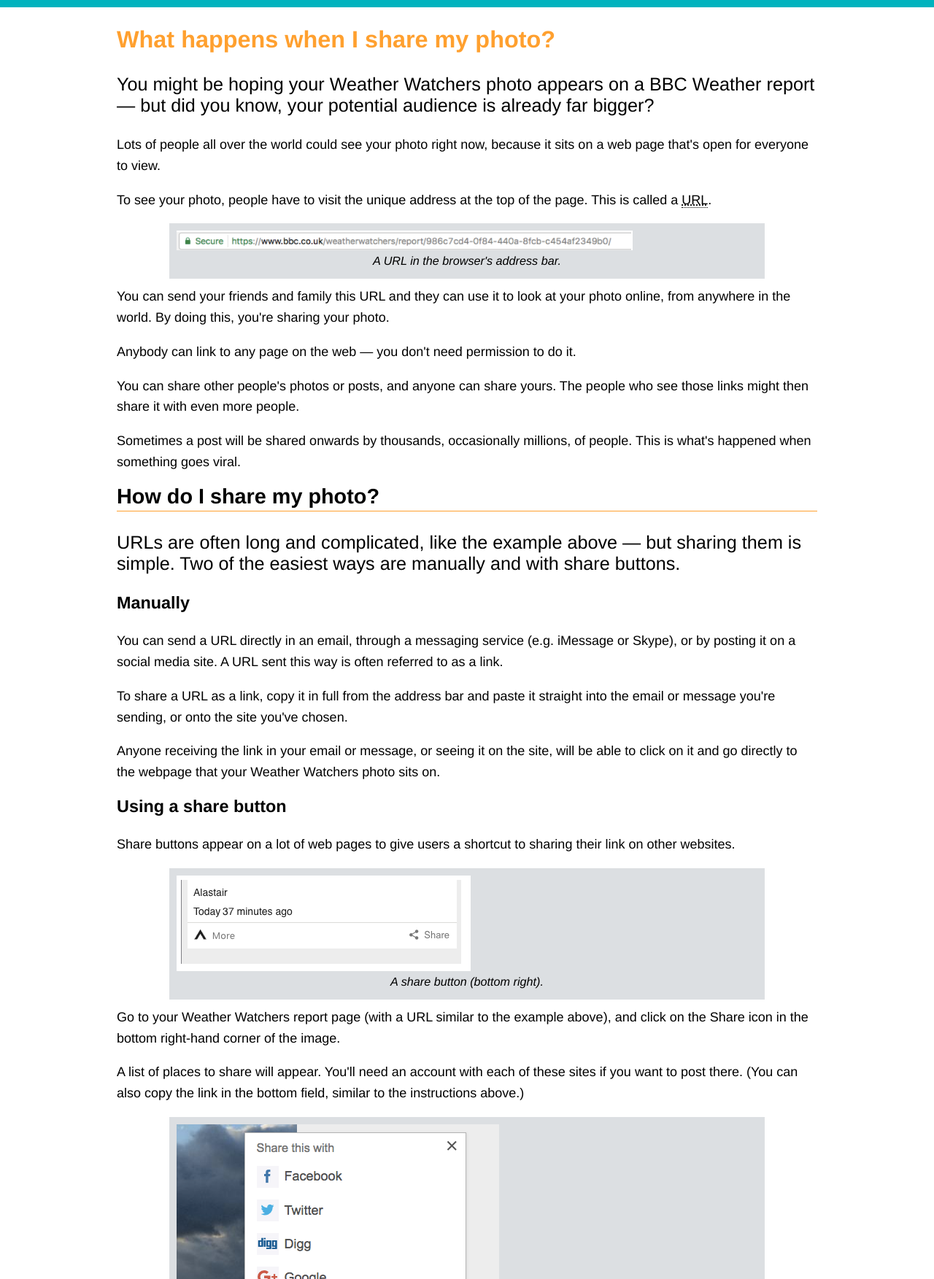
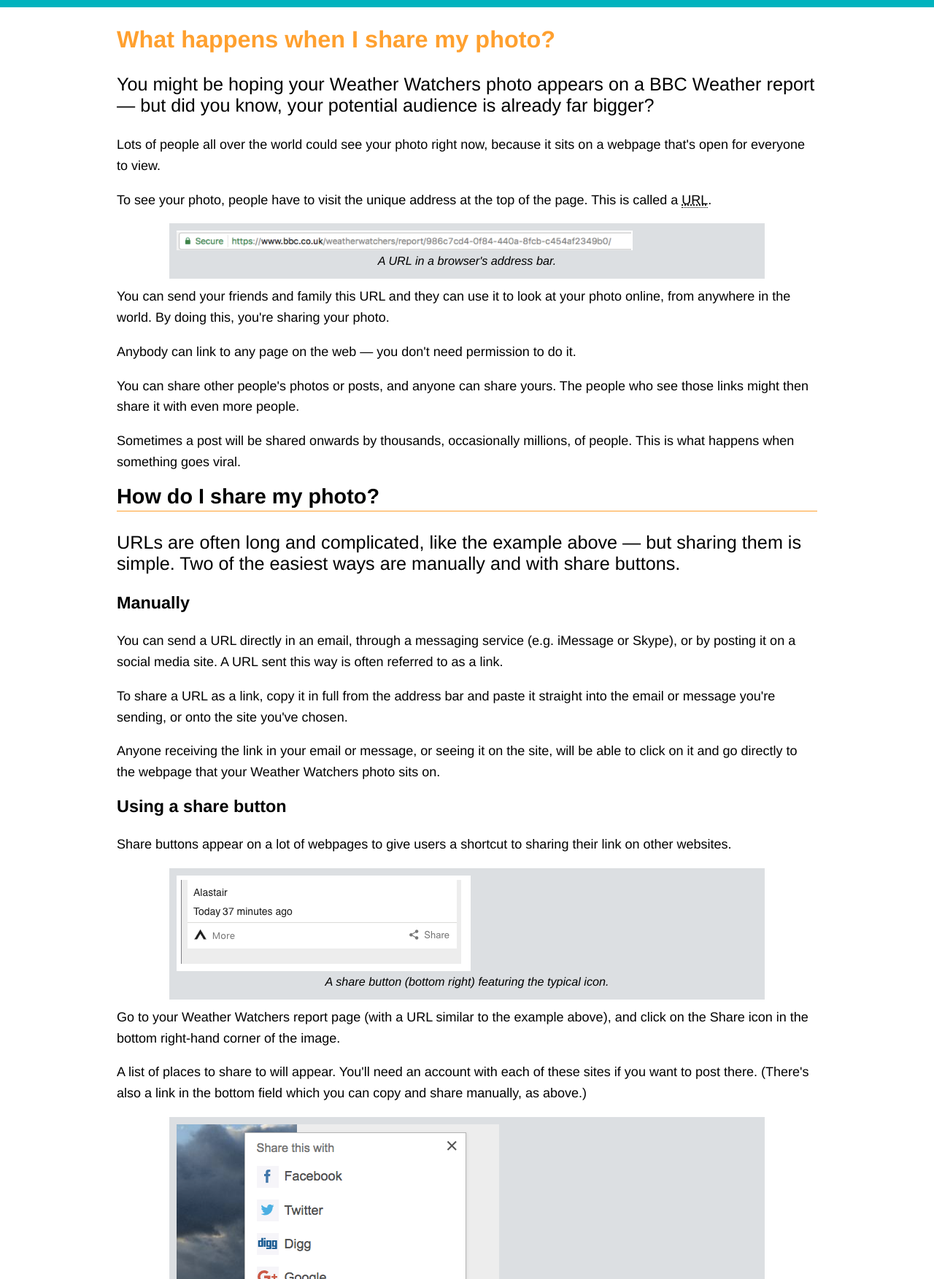
Before and after one commit to Doteveryone/gisborough, a PHP site: page /prototypes/sharing.php in a window 1280 px wide. Shown: the top 1753 px of the page at 73% size. Run offline with PHP 8.4, Linux system fonts and the light colour scheme.

Commit message:
Alex's final pass.

```diff
--- a/prototypes/sharing.php
+++ b/prototypes/sharing.php
@@ -6,13 +6,13 @@
 
 <p class='standfirst'>You might be hoping your Weather Watchers photo appears on a BBC Weather report &mdash; but did you know, your potential audience is already far bigger?</p>
 
-<p>Lots of people all over the world could see your photo right now, because it sits on a web page that's open for everyone to view.</p>
+<p>Lots of people all over the world could see your photo right now, because it sits on a webpage that's open for everyone to view.</p>
 
 <p>To see your photo, people have to visit the unique address at the top of the page. This is called a <abbr title="Uniform Resource Locator">URL</abbr>.</p>
 
 <div class='image-block'>
   <img src="images/sharing/bbc_url.png "/>
-  <p class='caption'>A URL in the browser's address bar.</p>
+  <p class='caption'>A URL in a browser's address bar.</p>
 </div>
 
 <p>You can send your friends and family this URL and they can use it to look at your photo online, from anywhere in the world. By doing this, you're sharing your photo.</p>
@@ -21,7 +21,7 @@
 
 <p>You can share other people's photos or posts, and anyone can share yours. The people who see those links might then share it with even more people.</p>
 
-<p>Sometimes a post will be shared onwards by thousands, occasionally millions, of people. This is what's happened when something goes viral.</p>
+<p>Sometimes a post will be shared onwards by thousands, occasionally millions, of people. This is what happens when something goes viral.</p>
 
 <h2>How do I share my photo?</h2>
 
@@ -37,16 +37,16 @@
 
 <h3>Using a share button</h3>
 
-<p>Share buttons appear on a lot of web pages to give users a shortcut to sharing their link on other websites.</p>
+<p>Share buttons appear on a lot of webpages to give users a shortcut to sharing their link on other websites.</p>
 
 <div class='image-block'>
   <img src="images/sharing/share_button.png "/>
-  <p class='caption'>A share button (bottom right).</p>
+  <p class='caption'>A share button (bottom right) featuring the typical icon.</p>
 </div>
 
 <p>Go to your Weather Watchers report page (with a URL similar to the example above), and click on the Share icon in the bottom right-hand corner of the image.</p>
 
-<p>A list of places to share will appear. You'll need an account with each of these sites if you want to post there. (You can also copy the link in the bottom field, similar to the instructions above.)</p>
+<p>A list of places to share to will appear. You'll need an account with each of these sites if you want to post there. (There's also a link in the bottom field which you can copy and share manually, as above.)</p>
 
 <div class='image-block'>
   <img src="images/sharing/share_popup.png "/>
@@ -58,9 +58,7 @@
 
 <p>After login you'll see a preview of your photo appear above some text that comes from the Weather Watchers site, saying where the photo was taken.</p>
 
-<p>Above the preview, there's also a space for you to add your own comment or description to the post of the photo. Click on the prompt 'Say something about this' if you want to write.</p>
-
-<p>When you're ready, click 'Post to Facebook' and the link to your photo will be shared on your Facebook page.</p>
+<p>Above the preview, there's also a space for you to add your own comment or description before you post the photo.</p>
 
 <h2>What happens when I share my photo?</h2>
 
@@ -85,11 +83,11 @@
 <div class='boxout'>
   <h2>Why does a link look different on the page?</h2>
   <div class='inner'>
-    <p class=''>You might see links as coloured URLs like this: <a class="fakelink" href="http://www.bbc.co.uk">www.bbc.co.uk</a>, or as coloured words like this for <a class="fakelink" href="http://www.bbc.co.uk/weatherwatchers">the Weather Watchers page</a>. This colouring shows it's clickable and will take you to a web page.</p>
+    <p class=''>You might see links as coloured URLs like this: <a class="fakelink" href="http://www.bbc.co.uk">www.bbc.co.uk</a>, or as coloured words like this for <a class="fakelink" href="http://www.bbc.co.uk/weatherwatchers">the Weather Watchers page</a>. This colouring shows it's clickable and will take you to a webpage.</p>
 
-    <p>Web pages are made in a computer language called <abbr title="HyperText Markup Language">HTML</abbr>, which can be used to connect text on a page to a specific URL.</p>
+    <p>Webpages are made in a computer language called <abbr title="HyperText Markup Language">HTML</abbr>, which can be used to connect text on a page to a specific URL.</p>
 
-    <p>You might see some URLs you paste turn automatically coloured. A lot of software, like Microsoft Word and email programmes, is able to detect that you're referring to a web page and connect to it.</p>
+    <p>You might see some URLs you paste turn automatically coloured. A lot of software, like Microsoft Word and email programmes, is able to detect that you're referring to a webpage and connect to it.</p>
   </div>
 </div>
 
--- a/prototypes/upload.php
+++ b/prototypes/upload.php
@@ -76,7 +76,7 @@
     <p>Often, not a lot. There are so many connections, your data will just take a different route. This gives the internet resilience.</p>
     <p>If a key connection in the network breaks, that can disrupt your access to the internet.</p>
     <p>For instance, if you lose your internet connection at home, any one of the connections in the long chain might have broken – not necessarily the one leaving your house.</p>
-    <p>So if your connection breaks while downloading a web page or uploading a photo, it may well not be your fault!</p>
+    <p>So if your connection breaks while downloading a webpage or uploading a photo, it may well not be your fault!</p>
 
   </div>
 
```
